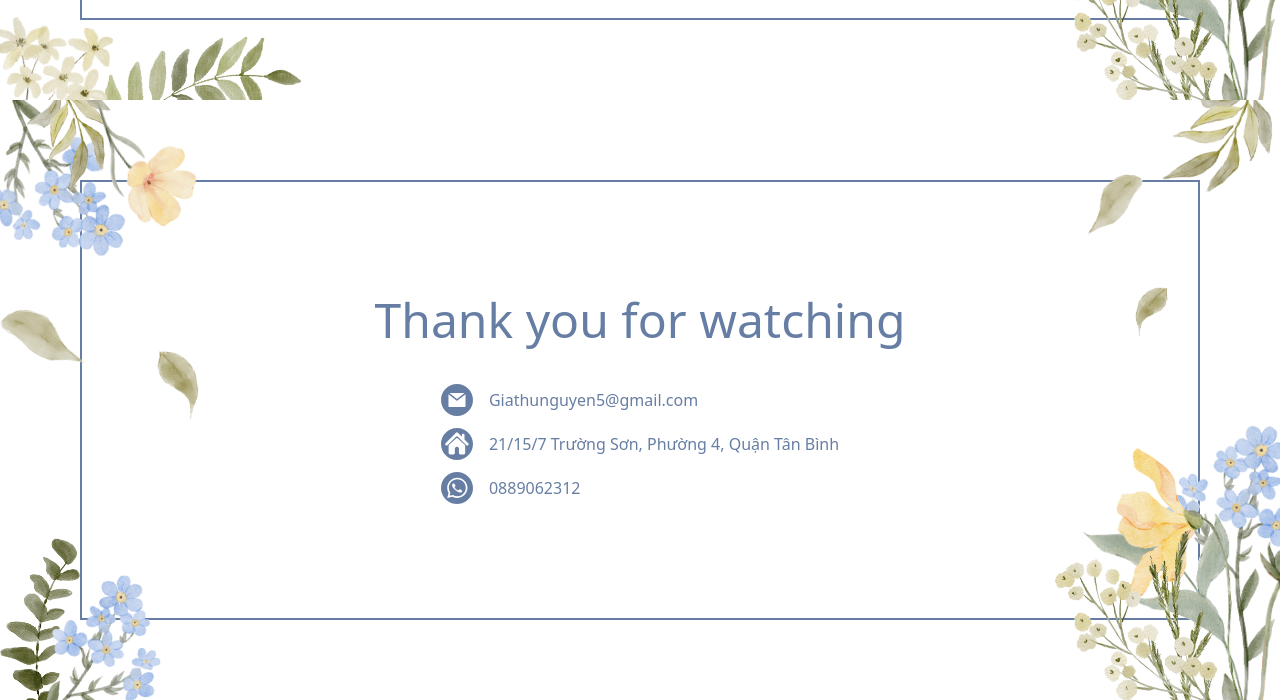
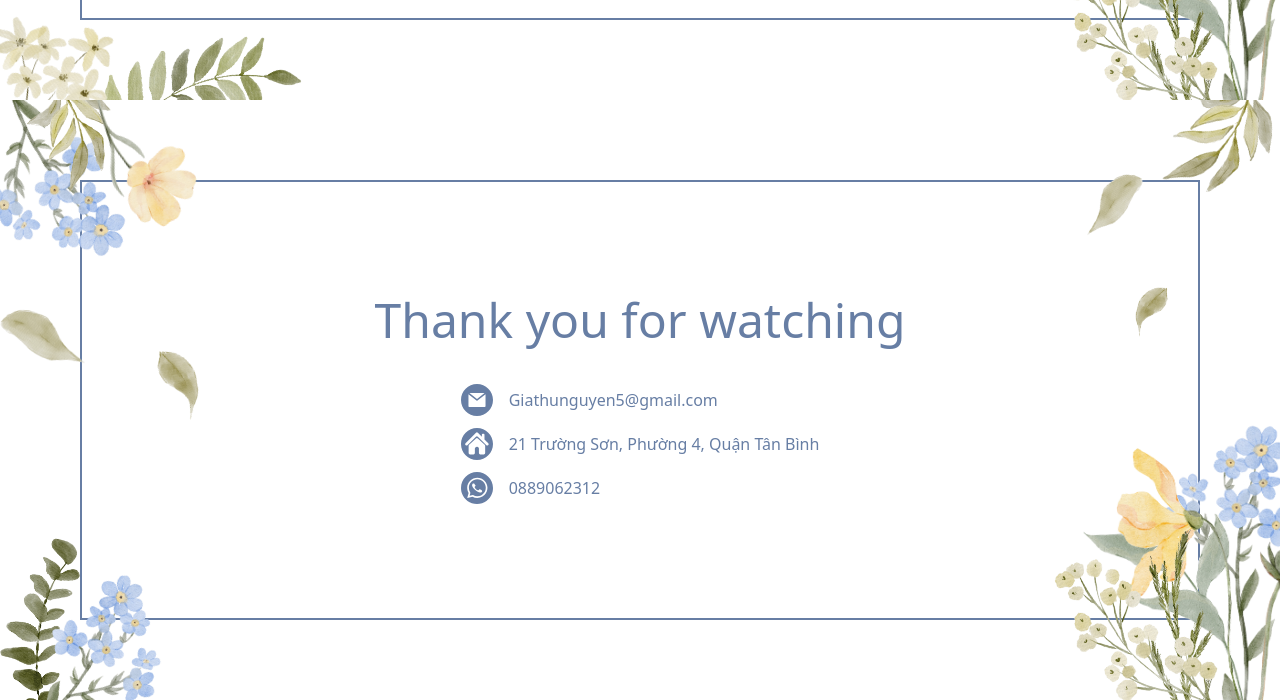
Before and after one commit to nguyengiathu/portfolio, a plain HTML site: page index.html in a window 1280 px wide. Shown: the part 9923-10623 px from the top of the page. Drawn offline with nearby package versions, Linux system fonts and the light colour scheme.

Commit message:
Update index.html

```diff
--- a/index.html
+++ b/index.html
@@ -1584,7 +1584,7 @@
               target="_blank"
               class="z-10"
             >
-              21/15/7 Trường Sơn, Phường 4, Quận Tân Bình</a
+              21 Trường Sơn, Phường 4, Quận Tân Bình</a
             >
           </div>
           <div class="flex gap-4 items-center text-primary thanks_item">
```
